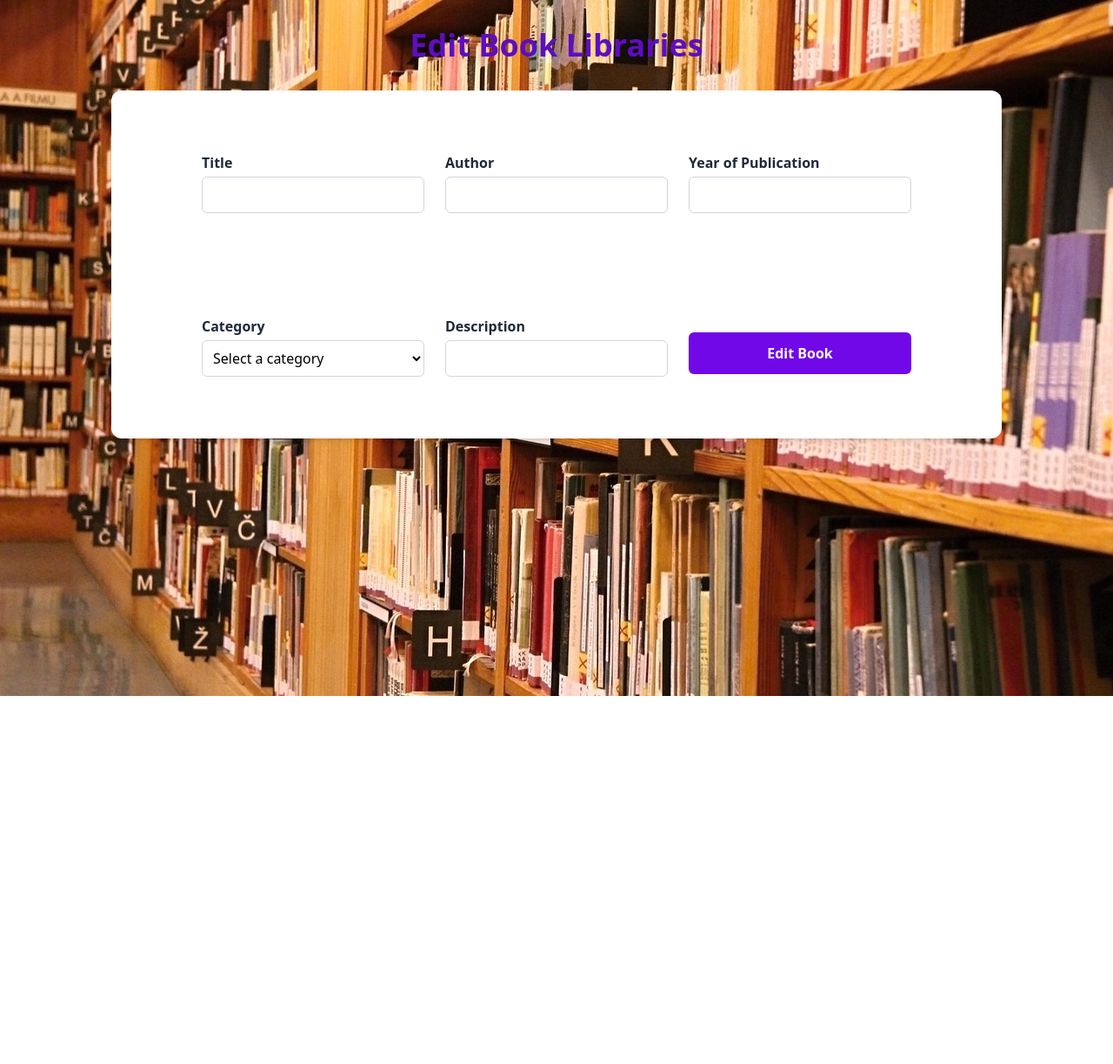
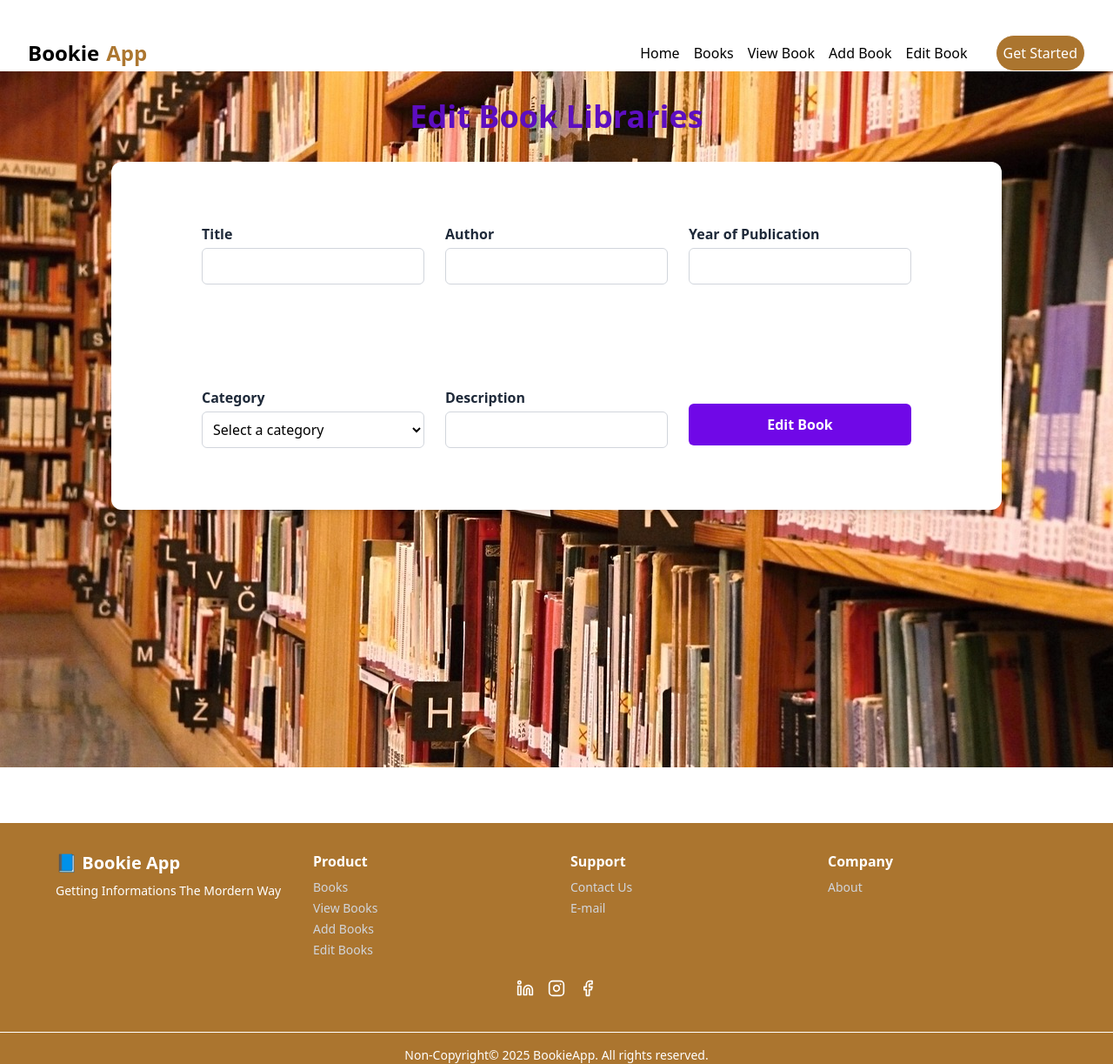
Before and after one commit to ApexAchievers/Bookie-App, a React (Vite) app: page /edit-book in a window 1280 px wide. Shown: the whole page at 87% size. Before the commit the page ends 800 px from the top, so only its background shows below. Built offline with nearby package versions, Linux system fonts and the light colour scheme.

Commit message:
additions and styling

```diff
--- a/src/pages/AddBook.jsx
+++ b/src/pages/AddBook.jsx
@@ -1,4 +1,3 @@
-import React from 'react';
 import Navbar from '../components/Navbar';
 import Footer from '../components/Footer';
 
--- a/src/pages/EditBook.jsx
+++ b/src/pages/EditBook.jsx
@@ -1,8 +1,10 @@
-import React from 'react'
+import Navbar from '../components/Navbar';
+import Footer from '../components/Footer';
 
 const EditBook = () => {
   return (
-
+    <>
+    <Navbar />
     <div className="bg-[url(./assets/images/Book-ab4.jpg)] bg-cover bg-no-repeat min-h-screen p-8">
   <div className="text-center mb-8">
     <h1 className="font-bold text-4xl text-violet-800 ">Edit Book Libraries</h1>
@@ -89,6 +91,8 @@ const EditBook = () => {
     </button>
   </form>
 </div>
+    <Footer />
+    </>
 
   )
 }
```
